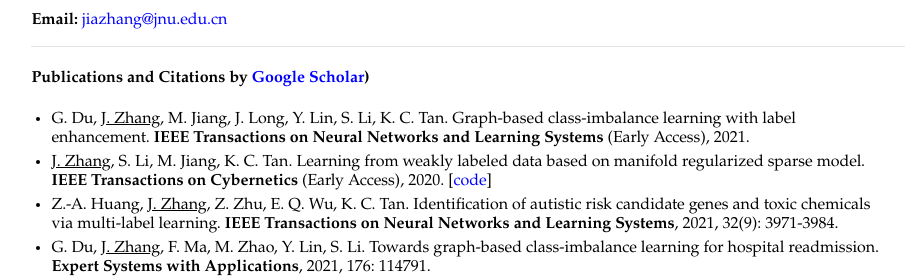
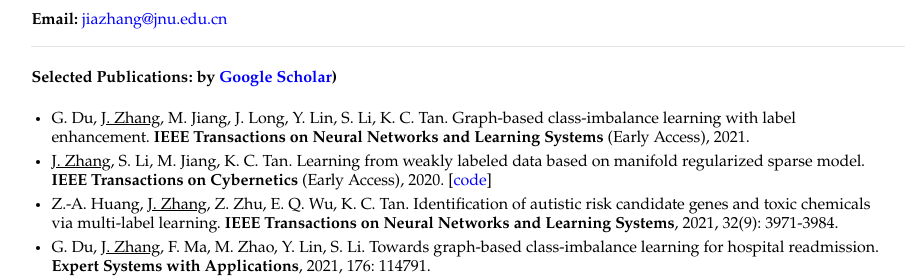
Before and after one commit to jiazhang-ml/jiazhang-ml.github.io, a Jekyll site: the page built from index.md, in a window 1280 px wide, cut to the strip 280-558 px from the top of the page. Shown: the whole strip, without its empty margins (167-1072 px from the left). Built offline with Jekyll 4.4.1, drawn with Linux system fonts in a browser that asks for light colours.

Commit message:
Update index.md

```diff
--- a/index.md
+++ b/index.md
@@ -14,7 +14,7 @@ I received the Ph.D. degree from the School of Informatics, Xiamen University, X
 
 ---
 
-#### Publications and Citations by [Google Scholar](https://scholar.google.com/citations?user=yBaTk-gAAAAJ&hl=en))
+#### Selected Publications: by [Google Scholar](https://scholar.google.com/citations?user=yBaTk-gAAAAJ&hl=en))
 
 * G. Du, <u>J. Zhang</u>, M. Jiang, J. Long, Y. Lin, S. Li, K. C. Tan. Graph-based class-imbalance learning with label enhancement. **IEEE Transactions on Neural Networks and Learning Systems** (Early Access), 2021.
 * <u>J. Zhang</u>, S. Li, M. Jiang, K. C. Tan. Learning from weakly labeled data based on manifold regularized sparse model. **IEEE Transactions on Cybernetics** (Early Access), 2020. [[code](MSWL-master.zip)]
```
